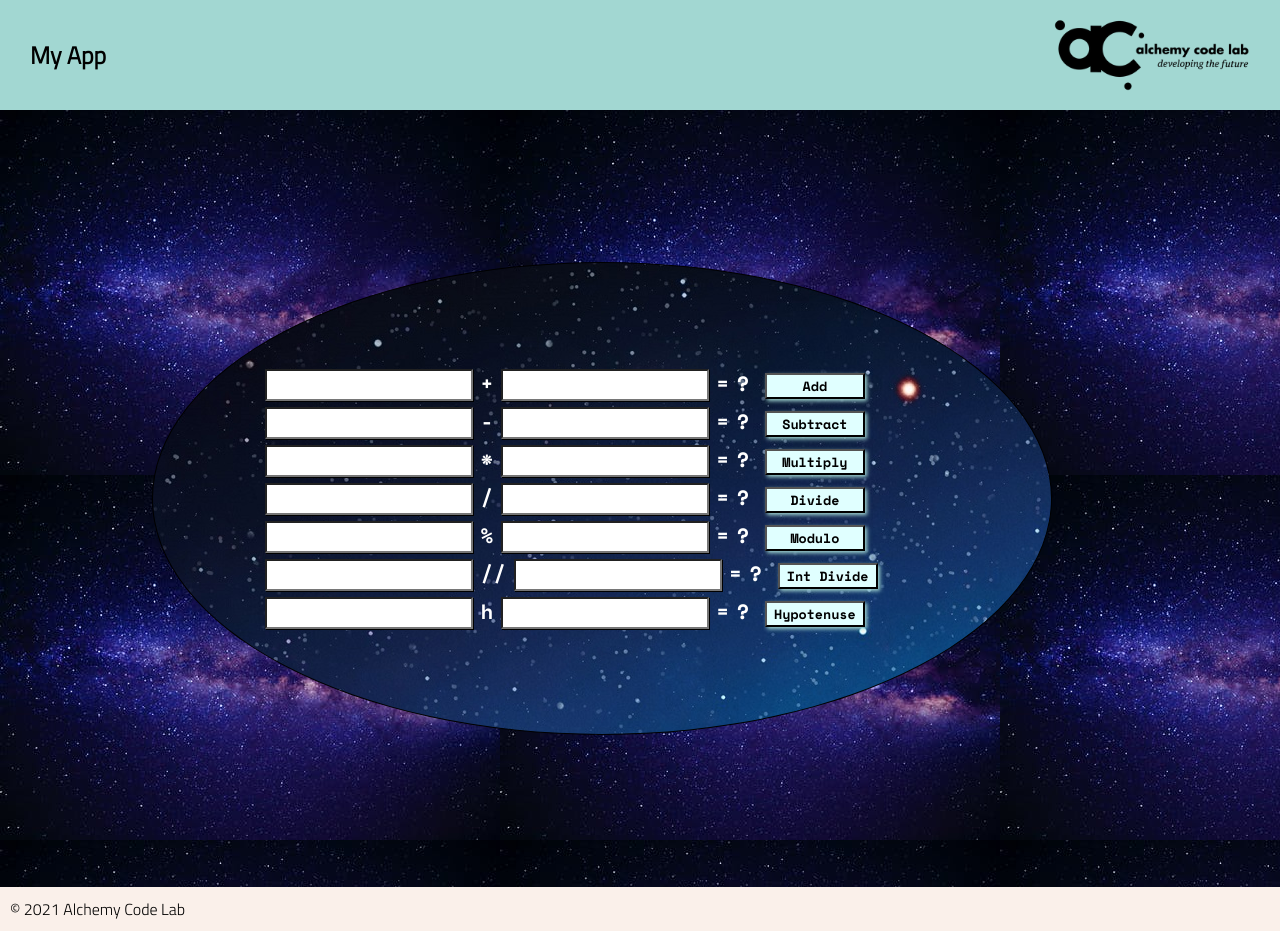
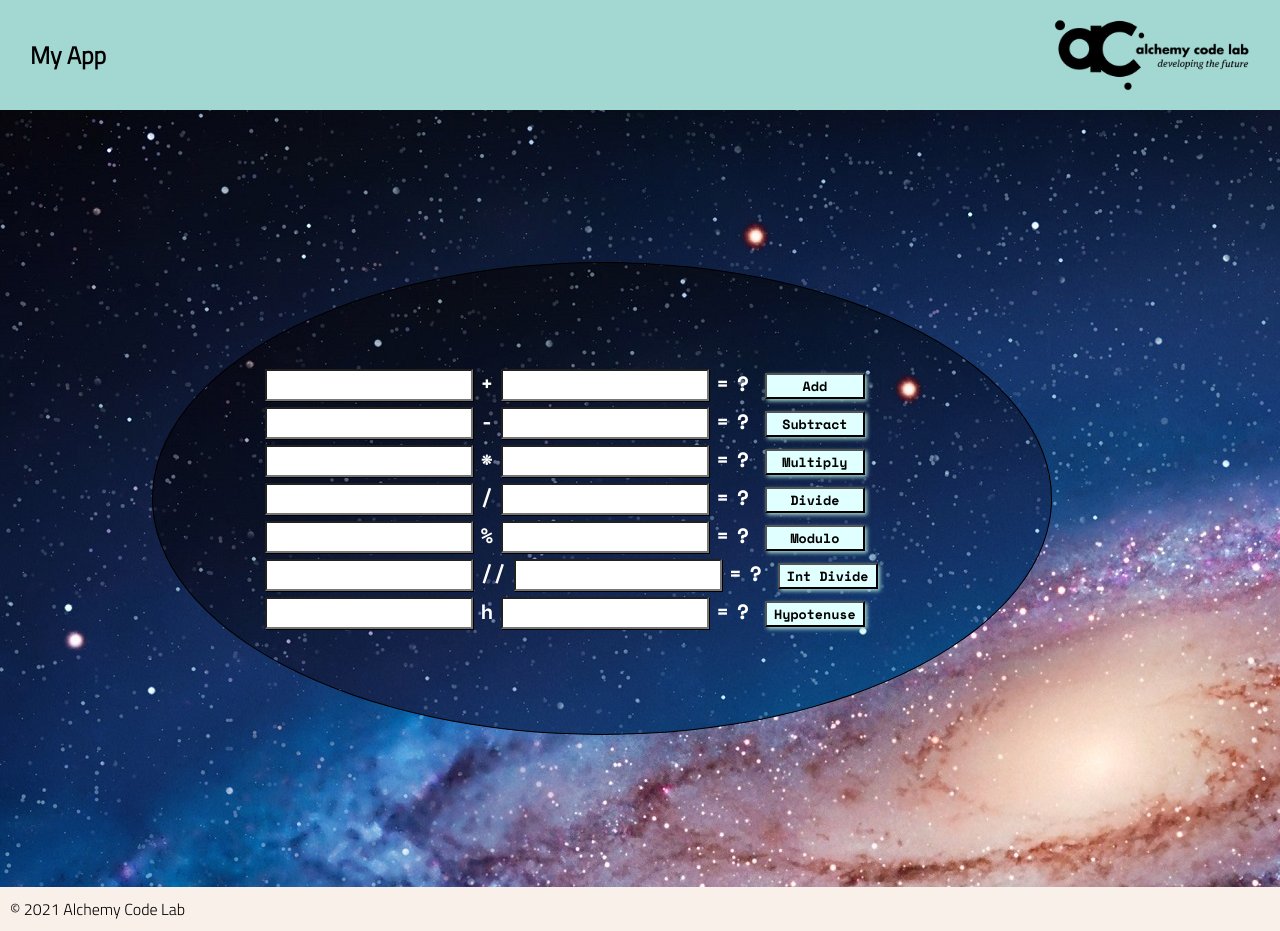
Before and after one commit to simonkaine/lab-04-calculator, a plain HTML site: page index.html in a window 1280 px wide. Drawn offline with nearby package versions, Linux system fonts and the light colour scheme.

Commit message:
image render

```diff
--- a/styles/styles.css
+++ b/styles/styles.css
@@ -43,7 +43,7 @@ footer {
     background-color: black;
     margin: 10%;
     border-radius: 60%;
-    background-image: url(../assets/space.jpg); /* image found at stockvault.net  */
+    background-image: url(../assets/space.jpg); /* free image courtesy of stockvault.net  */
 
 }
 
@@ -76,8 +76,8 @@ button {
 
 main {
     background: linear-gradient(to left, #333, #333 25%, #eee 75%, #333 100%);
-    background-image: url(../assets/spaceBig.jpeg);
-    background-image: cover;
+    background-image: url(../assets/space.jpg);
+
     /* image courtesy of https://valheart.com/highly-sensitive-people-empaths-have-unique-gifts/ */
 }
 
```
